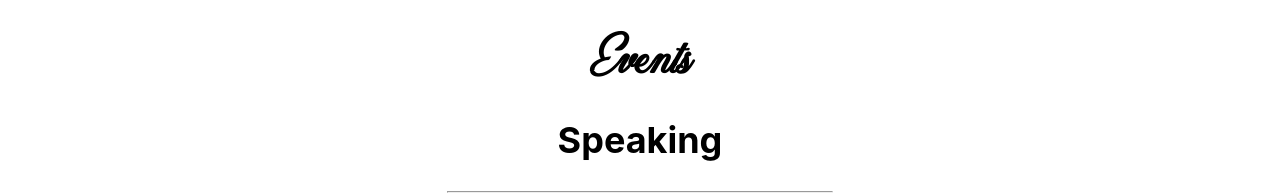
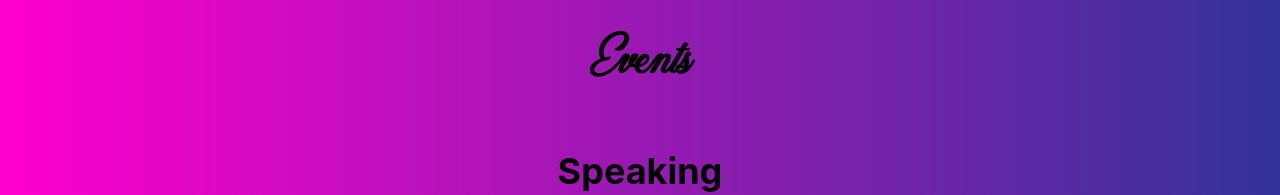
Before and after one commit to verbamaximus/vmwebsite, a React (Create React App) app: page /#/Events in a window 1280 px wide. Shown: the top 195 px of the page. Built offline with nearby package versions, Linux system fonts and the light colour scheme.

Commit message:
tried gradients personally

```diff
--- a/package.json
+++ b/package.json
@@ -5,7 +5,9 @@
   "dependencies": {
     "@emotion/react": "^11.8.2",
     "@emotion/styled": "^11.8.1",
+    "@material-ui/lab": "^4.0.0-alpha.60",
     "@mui/icons-material": "^5.5.1",
+    "@mui/lab": "^5.0.0-alpha.73",
     "@mui/material": "^5.5.1",
     "@testing-library/jest-dom": "^5.16.2",
     "@testing-library/react": "^12.1.4",
--- a/src/App.css
+++ b/src/App.css
@@ -9,6 +9,9 @@
 
 .App {
   text-align: center;
+  background: #ff00cc; /* fallback for old browsers */
+  background: -webkit-linear-gradient(to right, #ff00cc, #333399); /* Chrome 10-25, Safari 5.1-6 */
+  background: linear-gradient(to right, #ff00cc, #333399); /* W3C, IE 10+/ Edge, Firefox 16+, Chrome 26+, Opera 12+, Safari 7+ */
 }
 
 .quickkiss {
--- a/src/Pages/Events.js
+++ b/src/Pages/Events.js
@@ -5,7 +5,7 @@ import msft from "../Images/msft.jpg"
 export default function Events() {
   return (
     <div>
-      <h1 className='geraldine f1'>Events</h1>
+      <h1 className='geraldine f1 mt0 pa4'>Events</h1>
       <h2 className='f2'>Speaking</h2>
       <hr className="hrWidth"/>
       <div className='pa4 flex-wrap'>
--- a/src/Pages/Team.js
+++ b/src/Pages/Team.js
@@ -4,7 +4,7 @@ import Card from '../Components/Card'
 export default function Team() {
   return (
     <div>
-      <h1 className='geraldine f1'>Team</h1>
+      <h1 className='geraldine f1 mt0 pa4'>Team</h1>
       <h2 className='f2'>Office bearers of ELAS 2019-20</h2>
       <hr className="hrWidth"/>
       <Card imgLoc={"https://github.com/AshutoshPatel98/vm-website/blob/master/Images/abhiraj.JPG?raw=true"} name="Ashutosh Patel"  contacturl={"google.com"}/>
```
Also changed, not shown: 1 other file (tests, documents, lock files or other folders).
